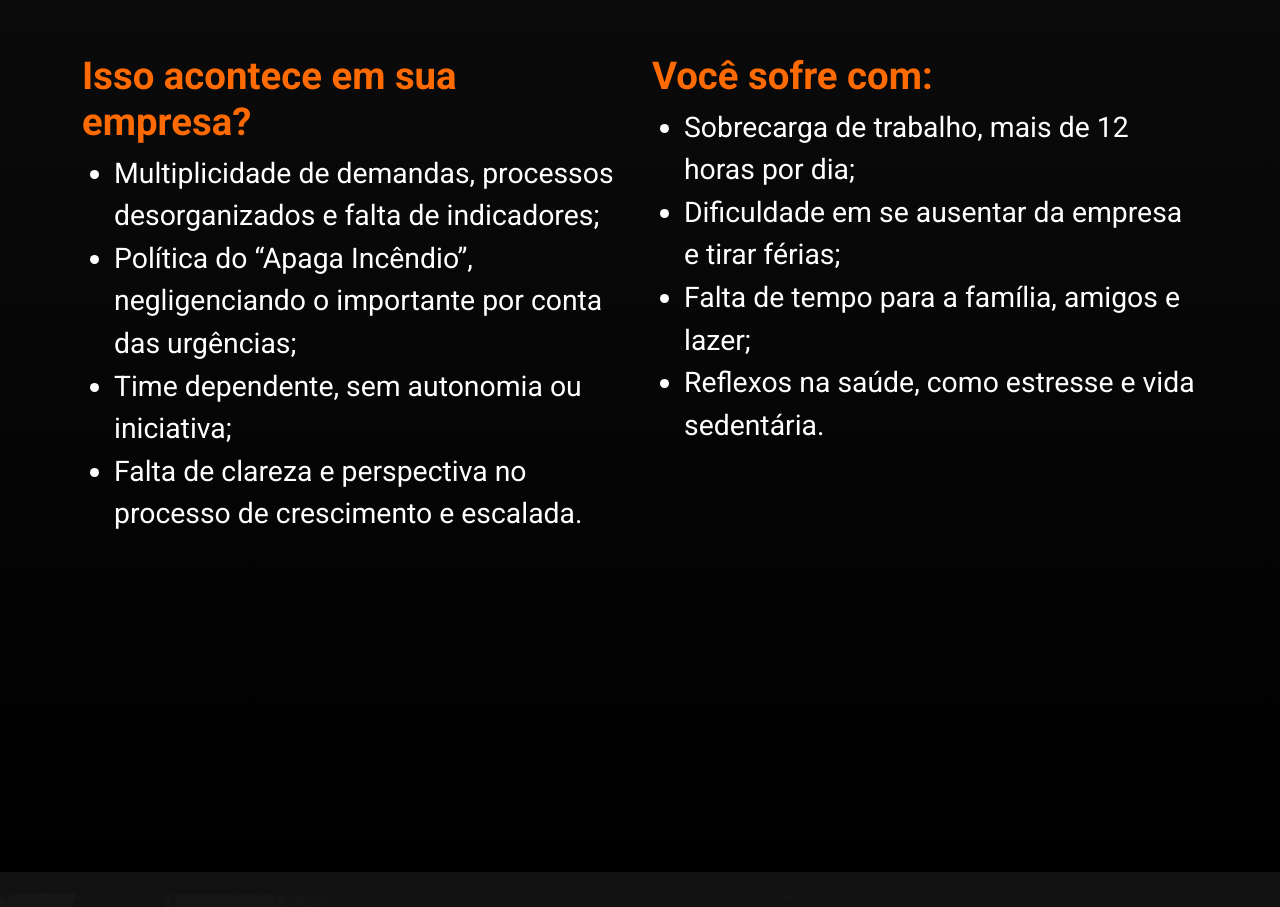
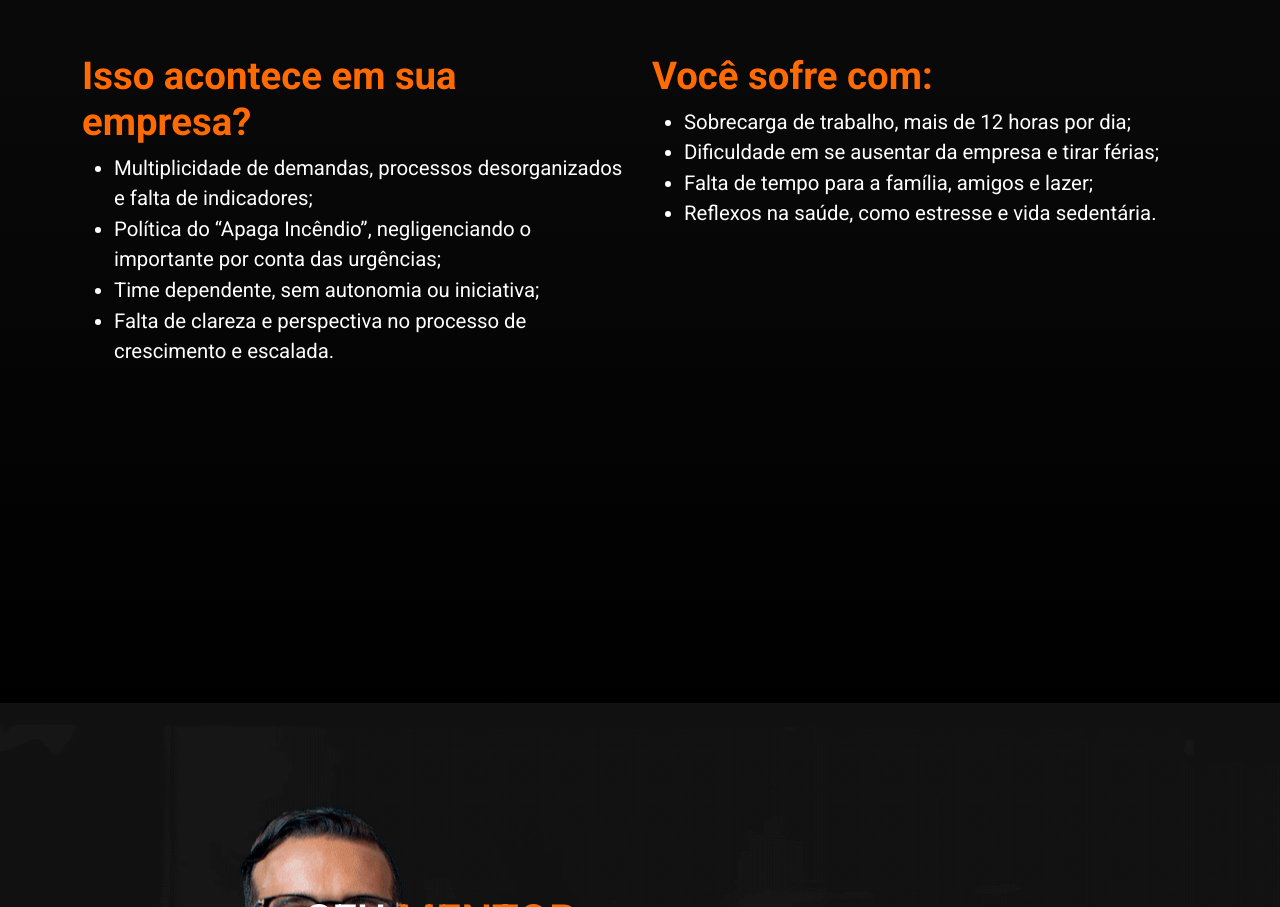
Before and after one commit to Rodrigo-171/acelerator, a plain HTML site: page index.html in a window 1280 px wide. Shown: the part 1686-2593 px from the top of the page. Drawn offline with Linux system fonts and the light colour scheme.

Commit message:
arrumando erros

```diff
--- a/css/custom.css
+++ b/css/custom.css
@@ -162,7 +162,8 @@ html, body{
 
 .lista-problema li{
     text-align: left;
-    font-size: font-size: calc(8px + 18 * ((100vw - 576px) / 1024));;
+    font-size: calc(8px + 18 * ((100vw - 576px) / 1024));
+
 }
 
 /* MENTOR */
@@ -175,9 +176,6 @@ html, body{
     background-position-y: 20%;
     color: #fff;
     padding: 12em 0 20em 0;
-}
-.img-mentor{
-
 }
 
 .textos-mentor{
```
